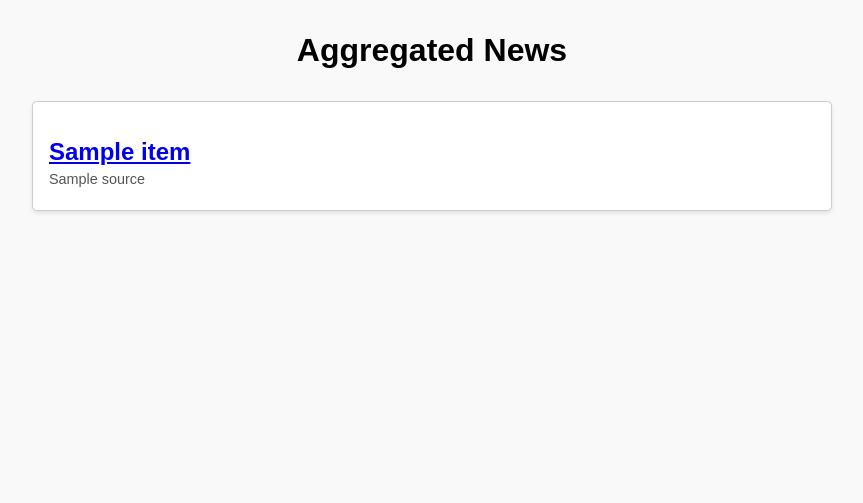
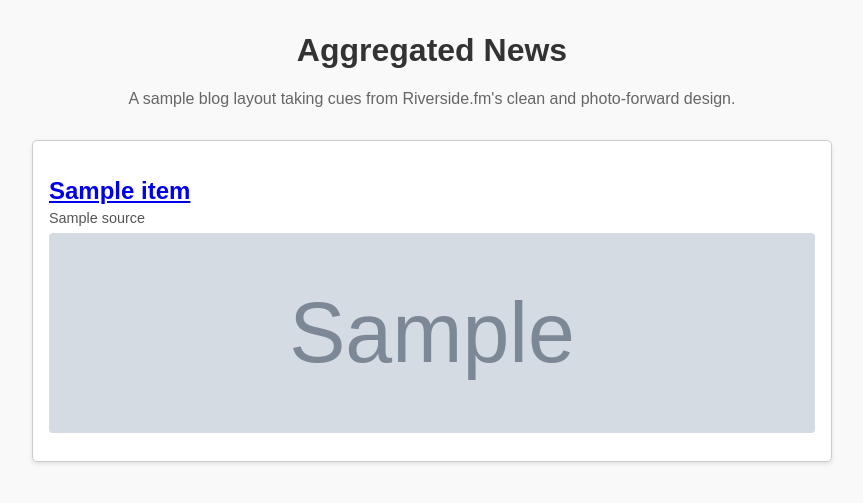
Before and after one commit to ArisAlt/NewsAgg, a Flask app: template newsagg/templates/blog.html in a window 1280 px wide. Shown: the top 503 px of the page, without its empty margins (208-1071 px from the left). Run offline with Flask 3, Linux system fonts and the light colour scheme; the template is opened without the code that fills it: most values are stand-ins (such as "Sample title", 1, 10 or a date in 2020); grey boxes marked "Sample" are stand-in pictures.

Commit message:
Add image scraping and blog redesign

```diff
--- a/newsagg/__init__.py
+++ b/newsagg/__init__.py
@@ -2,10 +2,11 @@
 
 import os
 
-__version__ = "0.6.0"
+__version__ = "0.7.0"
 PACKAGE_PATH = os.path.dirname(os.path.abspath(__file__))
 
 BLOG_TEMPLATE_PATH = os.path.join(PACKAGE_PATH, "templates", "blog.html")
+BLOG_TEMPLATE_VERSION = "1.0"
 
 from .aggregator import (
     aggregate,
@@ -20,4 +21,5 @@ __all__ = [
     "AGGREGATOR_PATH",
     "AGGREGATOR_VERSION",
     "BLOG_TEMPLATE_PATH",
+    "BLOG_TEMPLATE_VERSION",
 ]
--- a/newsagg/cli.py
+++ b/newsagg/cli.py
@@ -10,6 +10,7 @@ from . import (
     AGGREGATOR_PATH,
     AGGREGATOR_VERSION,
     BLOG_TEMPLATE_PATH,
+    BLOG_TEMPLATE_VERSION,
     aggregate,
 )
 
@@ -26,7 +27,7 @@ def main() -> None:
             f"NewsAgg {__version__} "
             f"(package: {PACKAGE_PATH}, "
             f"aggregator: {AGGREGATOR_PATH} v{AGGREGATOR_VERSION}, "
-            f"template: {BLOG_TEMPLATE_PATH})"
+            f"template: {BLOG_TEMPLATE_PATH} v{BLOG_TEMPLATE_VERSION})"
         ),
     )
     args = parser.parse_args()
--- a/newsagg/templates/blog.html
+++ b/newsagg/templates/blog.html
@@ -1,25 +1,64 @@
 <!doctype html>
+<!-- Blog Template version 1.0 | Design inspired by Riverside.fm -->
 <html>
 <head>
     <meta charset='utf-8'>
     <title>NewsAgg Blog View</title>
     <style>
-        body { font-family: Arial, sans-serif; max-width: 800px; margin: auto; background: #f9f9f9; }
-        header { text-align: center; margin: 2em 0; }
-        article { background: #fff; border: 1px solid #ccc; border-radius: 5px; box-shadow: 0 2px 4px rgba(0,0,0,0.1); padding: 1em; margin-bottom: 1.5em; }
-        h2 { margin-bottom: 0.2em; }
-        .source { color: #555; font-size: 0.9em; margin-bottom: 0.5em; }
-        .preview { margin-top: 0.5em; }
+        body {
+            font-family: Arial, sans-serif;
+            max-width: 800px;
+            margin: auto;
+            background: #f9f9f9;
+            color: #333;
+        }
+        header {
+            text-align: center;
+            margin: 2em 0;
+        }
+        header p {
+            color: #666;
+        }
+        article {
+            background: #fff;
+            border: 1px solid #ccc;
+            border-radius: 5px;
+            box-shadow: 0 2px 4px rgba(0,0,0,0.1);
+            padding: 1em;
+            margin-bottom: 1.5em;
+        }
+        h2 {
+            margin-bottom: 0.2em;
+        }
+        .source {
+            color: #555;
+            font-size: 0.9em;
+            margin-bottom: 0.5em;
+        }
+        .preview {
+            margin-top: 0.5em;
+        }
+        .thumb {
+            width: 100%;
+            max-height: 200px;
+            object-fit: cover;
+            border-radius: 4px;
+            margin-bottom: 0.5em;
+        }
     </style>
 </head>
 <body>
     <header>
         <h1>Aggregated News</h1>
+        <p>A sample blog layout taking cues from Riverside.fm's clean and photo-forward design.</p>
     </header>
     {% for item in news %}
     <article>
         <h2><a href="{{ item['link'] }}">{{ item['title'] }}</a></h2>
         <div class="source">{{ item['source'] }}</div>
+        {% if item['image'] %}
+        <img src="{{ item['image'] }}" alt="{{ item['title'] }}" class="thumb"/>
+        {% endif %}
         {% if item['preview'] %}
         <p class="preview">{{ item['preview'] }}</p>
         {% endif %}
```
Also changed, not shown: newsagg/aggregator.py (+28 -5 lines), README.md.
